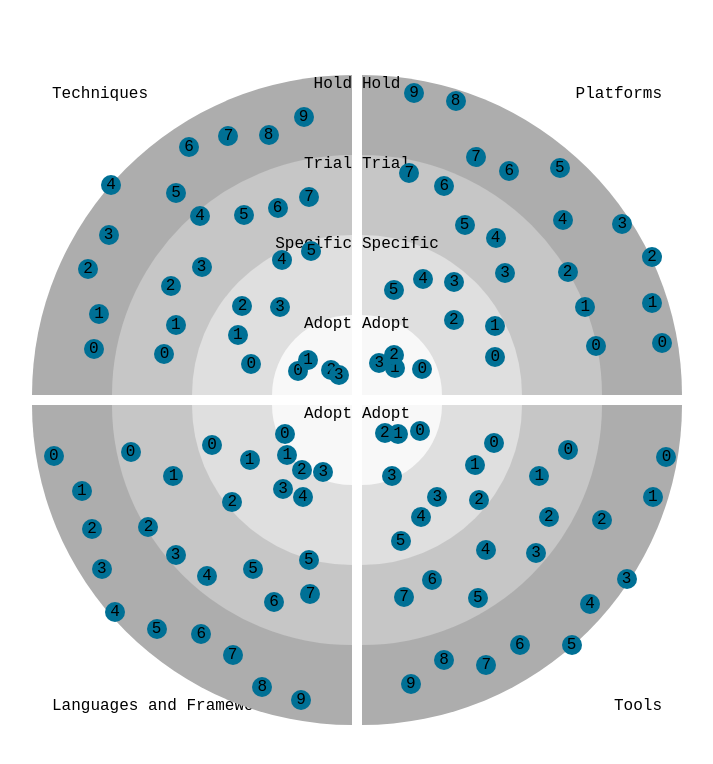
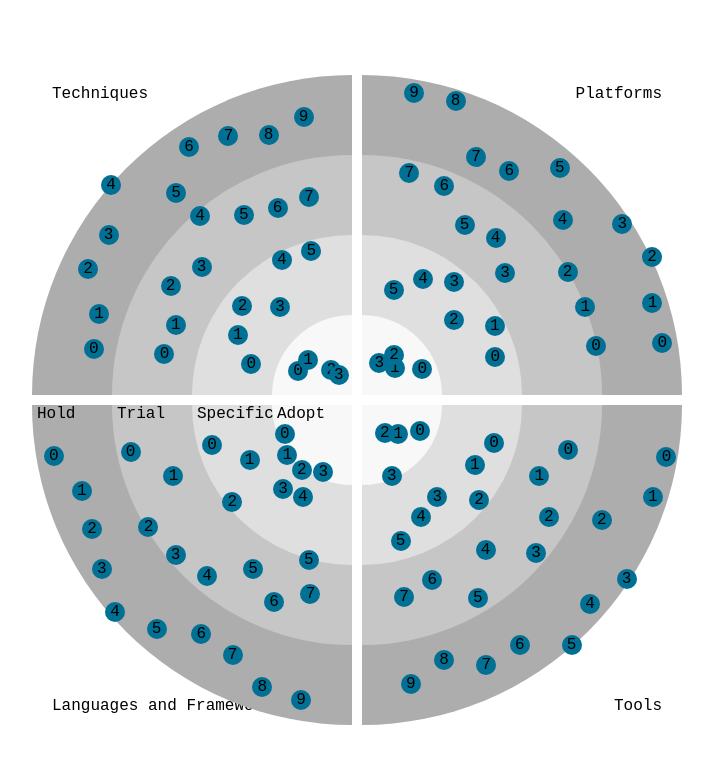
Before and after one commit to ivy-fhe/tech-radar, a React (Vite) app: page / in a window 1280 px wide. Shown: the top 764 px of the page, without its empty margins (283-996 px from the left). Built offline with nearby package versions, Linux system fonts and the light colour scheme.

Commit message:
sector-title styling

```diff
--- a/src/components/Sector.css
+++ b/src/components/Sector.css
@@ -18,6 +18,7 @@
 
 .sectorTitle {
     pointer-events: none;
+    visibility: collapse;
 }
 
 .topLeftSector {
@@ -42,6 +43,13 @@
     right: 0;
     top: 0;
     border-radius: 0 0 0 100%;
+}
+
+.bottomLeftSector .sectorTitle{
+    visibility: visible;
+    position: absolute;
+    top: 0px;
+    left: 5px;
 }
 
 .adopt {
@@ -97,6 +105,10 @@
     padding: 0;
 }
 
+.expanded .sectorTitle {
+    visibility: visible;
+}
+
 .expanded .hold {
     border-radius: calc(var(--hold-expanded) / 2) 0 0 calc(var(--hold-expanded) / 2);
     height: var(--hold-expanded);
```
